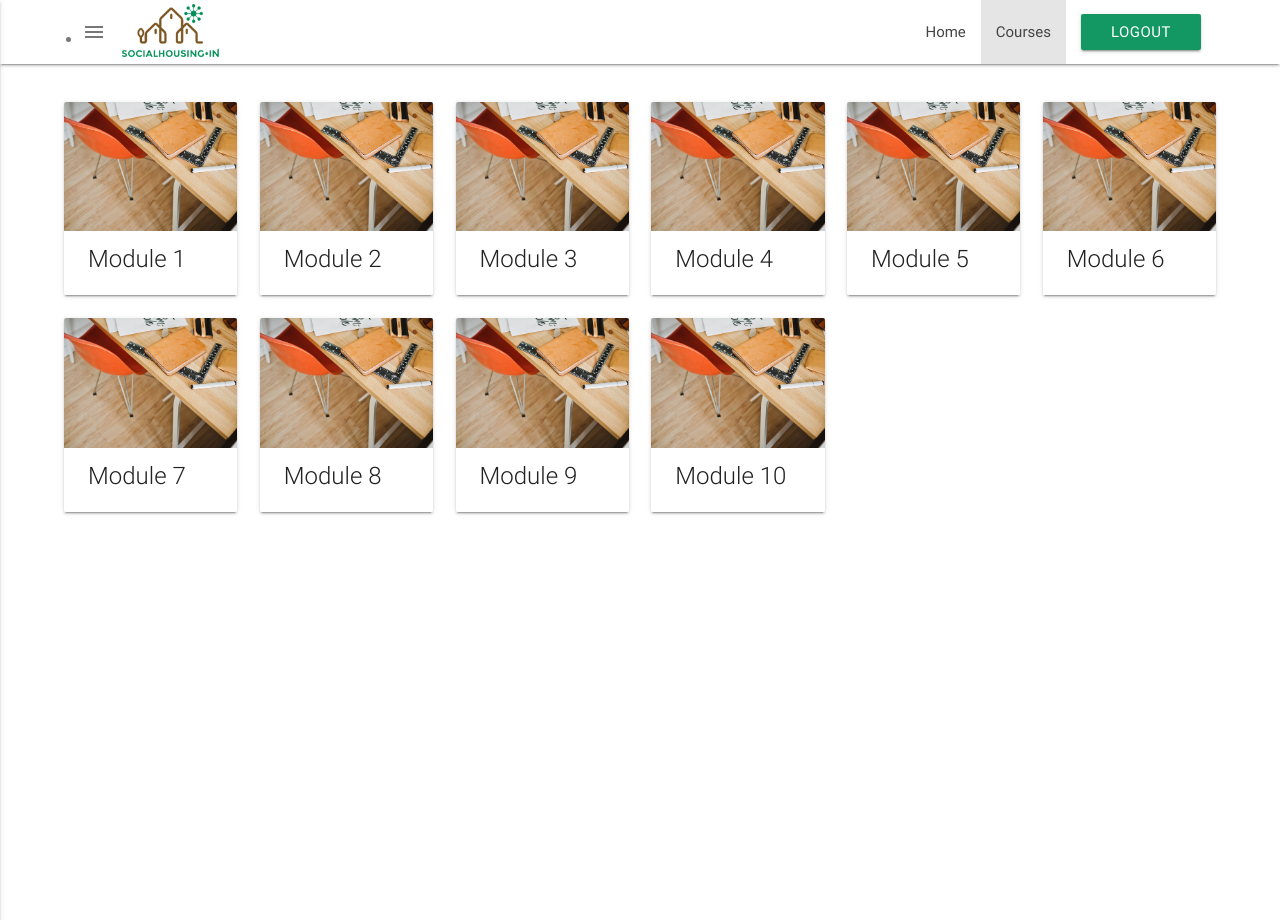
After one commit to bharathnj/SocialHousing, a PHP site: page /courses.php in a window 1280 px wide. The commit adds this page. Run offline with PHP 8.4, Linux system fonts and the light colour scheme; the visitor is signed in with stand-in values (Sample User, id 1); some libraries are stand-ins or nearby versions.

Commit message:
courses page

```diff
--- /dev/null
+++ b/courses.php
@@ -0,0 +1,221 @@
+<?php
+   session_start();
+   include('mysqlInterface.php');
+
+   if(!isset($_SESSION['Login']))
+   {
+    header("Location: index.php");
+    die();
+   }
+?>
+
+<!DOCTYPE html>
+<html lang="en">
+<head>
+    <meta http-equiv="Content-Type" content="text/html; charset=UTF-8"/>
+    <meta name="viewport" content="width=device-width, initial-scale=1"/>
+    <title>Social Housing</title>
+
+    <?php include('header.php'); ?>
+    <style type="text/css">
+        .card-content{
+            background-color: #fff;
+        }
+        .card .card-content .card-title {
+            display: block;
+            line-height: 8px;
+            margin-bottom: 8px;
+        }
+    </style>
+</head>
+<body>
+	    <!-- Navigation Bar Section-->
+   <div class="navbar-fixed">
+    <nav class="white" role="navigation">
+        <div class="nav-wrapper container">
+        <a id="logo-container" href="#" class="brand-logo">
+            <img class="logo" src="images/hlogov2.png" style="width: 125px; margin-left: 41px; margin-top:0px;" />
+            <a href="#" data-activates="slide-out" style="display: list-item;" class="button-collapse"><i class="material-icons">menu</i></a>
+        </a>
+        <ul class="right hide-on-med-and-down">
+            <li><a href="home.php">Home</a></li>
+			<li class="active"><a href="courses.php">Courses</a></li>
+            <li><a class="waves-effect waves-light btn edit-button" href="logout.php">Logout</a></li>
+        </ul>
+        </div>
+    </nav>
+    </div>
+
+
+    <!-- Side Nav -->
+    <ul id="slide-out" class="side-nav">
+        <li>
+            <div class="user-view">
+                <div class="background">
+                    <img src="images/office.jpg">
+                </div><br>
+                <a href="#!name"><span class="white-text name">User Name</span></a>
+                <a href="#!email"><span class="white-text email">User Name@domain.com</span></a>
+            </div>
+        </li>
+        <li><a class="waves-effect" href="home.php"><i class="material-icons">ac_unit</i>Home</a></li>
+		<li><a class="waves-effect" href="courses.php"><i class="material-icons">details</i>Courses</a></li>
+        <li><div class="divider"></div></li>
+        <li><a class="waves-effect" href="#!"><i class="material-icons">settings</i>Settings</a></li>
+		<li><a class="waves-effect" href="logout.php"><i class="material-icons">close</i>Logout</a></li>
+    </ul>
+    <div class="section"></div>
+    <div class="container">
+        <!-- Modules section -->
+        <div class="row">
+            <div class="col m2">
+               <div class="card">
+                    <div class="card-image waves-effect waves-block waves-light">
+                        <img class="activator" src="images/office.jpg">
+                    </div>
+                    <div class="card-content">
+                        <span class="card-title grey-text text-darken-4">Module 1</span>
+                    </div>
+                    <div class="card-reveal">
+                        <span class="card-title grey-text text-darken-4">Card Title<i class="material-icons right">close</i></span>
+                        <p>Here is some more information about this product that is only revealed once clicked on.</p>
+                    </div>
+                </div>
+            </div>
+            <div class="col m2">
+               <div class="card">
+                    <div class="card-image waves-effect waves-block waves-light">
+                        <img class="activator" src="images/office.jpg">
+                    </div>
+                    <div class="card-content">
+                        <span class="card-title grey-text text-darken-4">Module 2</span>
+                    </div>
+                    <div class="card-reveal">
+                        <span class="card-title grey-text text-darken-4">Card Title<i class="material-icons right">close</i></span>
+                        <p>Here is some more information about this product that is only revealed once clicked on.</p>
+                    </div>
+                </div>
+            </div>
+            <div class="col m2">
+               <div class="card">
+                    <div class="card-image waves-effect waves-block waves-light">
+                        <img class="activator" src="images/office.jpg">
+                    </div>
+                    <div class="card-content">
+                        <span class="card-title grey-text text-darken-4">Module 3</span>
+                    </div>
+                    <div class="card-reveal">
+                        <span class="card-title grey-text text-darken-4">Card Title<i class="material-icons right">close</i></span>
+                        <p>Here is some more information about this product that is only revealed once clicked on.</p>
+                    </div>
+                </div>
+            </div>
+            <div class="col m2">
+               <div class="card">
+                    <div class="card-image waves-effect waves-block waves-light">
+                        <img class="activator" src="images/office.jpg">
+                    </div>
+                    <div class="card-content">
+                        <span class="card-title grey-text text-darken-4">Module 4</span>
+                    </div>
+                    <div class="card-reveal">
+                        <span class="card-title grey-text text-darken-4">Card Title<i class="material-icons right">close</i></span>
+                        <p>Here is some more information about this product that is only revealed once clicked on.</p>
+                    </div>
+                </div>
+            </div>
+            <div class="col m2">
+               <div class="card">
+                    <div class="card-image waves-effect waves-block waves-light">
+                        <img class="activator" src="images/office.jpg">
+                    </div>
+                    <div class="card-content">
+                        <span class="card-title grey-text text-darken-4">Module 5</span>
+                    </div>
+                    <div class="card-reveal">
+                        <span class="card-title grey-text text-darken-4">Card Title<i class="material-icons right">close</i></span>
+                        <p>Here is some more information about this product that is only revealed once clicked on.</p>
+                    </div>
+                </div>
+            </div>
+            <div class="col m2">
+               <div class="card">
+                    <div class="card-image waves-effect waves-block waves-light">
+                        <img class="activator" src="images/office.jpg">
+                    </div>
+                    <div class="card-content">
+                        <span class="card-title grey-text text-darken-4">Module 6</span>
+                    </div>
+                    <div class="card-reveal">
+                        <span class="card-title grey-text text-darken-4">Card Title<i class="material-icons right">close</i></span>
+                        <p>Here is some more information about this product that is only revealed once clicked on.</p>
+                    </div>
+                </div>
+            </div>
+            <div class="col m2">
+               <div class="card">
+                    <div class="card-image waves-effect waves-block waves-light">
+                        <img class="activator" src="images/office.jpg">
+                    </div>
+                    <div class="card-content">
+                        <span class="card-title grey-text text-darken-4">Module 7</span>
+                    </div>
+                    <div class="card-reveal">
+                        <span class="card-title grey-text text-darken-4">Card Title<i class="material-icons right">close</i></span>
+                        <p>Here is some more information about this product that is only revealed once clicked on.</p>
+                    </div>
+                </div>
+            </div>
+            <div class="col m2">
+               <div class="card">
+                    <div class="card-image waves-effect waves-block waves-light">
+                        <img class="activator" src="images/office.jpg">
+                    </div>
+                    <div class="card-content">
+                        <span class="card-title grey-text text-darken-4">Module 8</span>
+                    </div>
+                    <div class="card-reveal">
+                        <span class="card-title grey-text text-darken-4">Card Title<i class="material-icons right">close</i></span>
+                        <p>Here is some more information about this product that is only revealed once clicked on.</p>
+                    </div>
+                </div>
+            </div>
+            <div class="col m2">
+               <div class="card">
+                    <div class="card-image waves-effect waves-block waves-light">
+                        <img class="activator" src="images/office.jpg">
+                    </div>
+                    <div class="card-content">
+                        <span class="card-title grey-text text-darken-4">Module 9</span>
+                    </div>
+                    <div class="card-reveal">
+                        <span class="card-title grey-text text-darken-4">Card Title<i class="material-icons right">close</i></span>
+                        <p>Here is some more information about this product that is only revealed once clicked on.</p>
+                    </div>
+                </div>
+            </div>
+            <div class="col m2">
+               <div class="card">
+                    <div class="card-image waves-effect waves-block waves-light">
+                        <img class="activator" src="images/office.jpg">
+                    </div>
+                    <div class="card-content">
+                        <span class="card-title grey-text text-darken-4">Module 10</span>
+                    </div>
+                    <div class="card-reveal">
+                        <span class="card-title grey-text text-darken-4">Card Title<i class="material-icons right">close</i></span>
+                        <p>Here is some more information about this product that is only revealed once clicked on.</p>
+                    </div>
+                </div>
+            </div>
+
+        </div>
+    </div>
+
+	  <!--  Scripts-->
+    <script src="https://code.jquery.com/jquery-2.1.1.min.js"></script>
+    <script src="js/materialize.js"></script>
+    <script src="js/init.js"></script>
+
+  </body>
+</html>
```
Also changed, not shown: home.php (+23 -0 lines).
